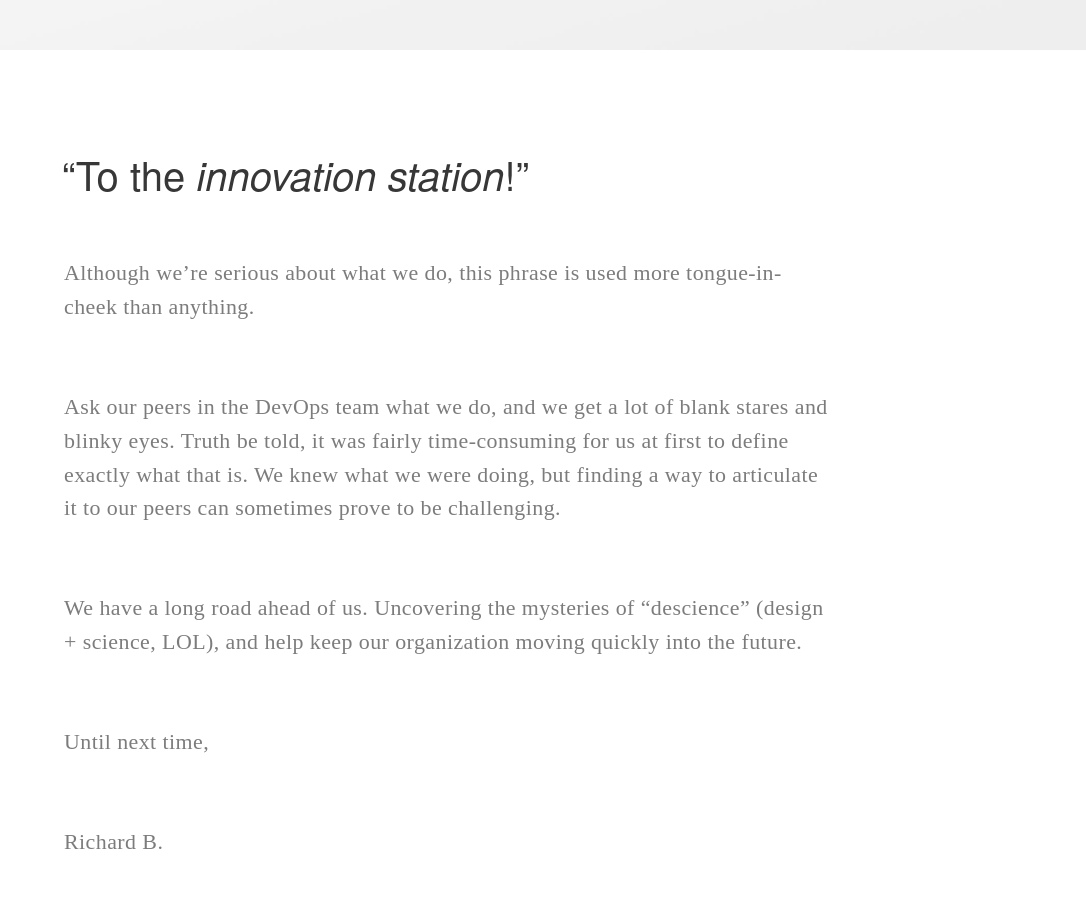
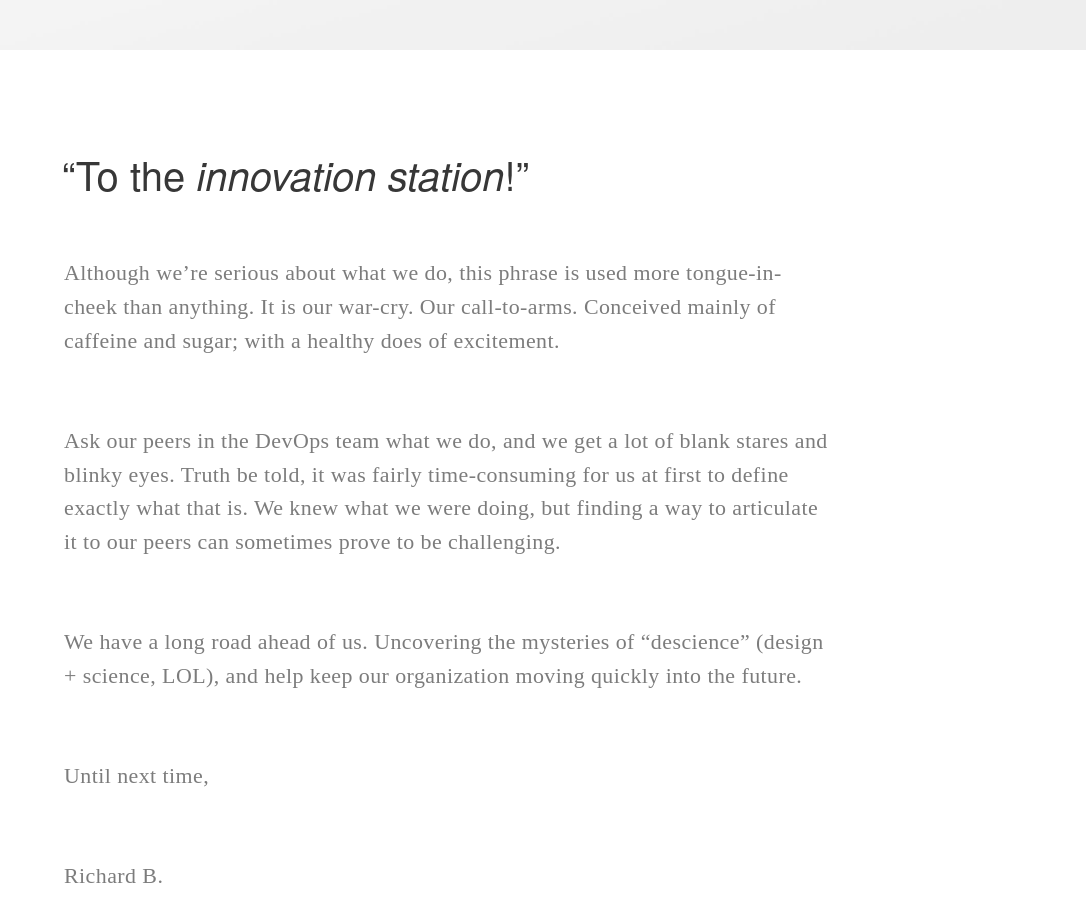
Before and after one commit to CTi-Winnipeg/cti-winnipeg.github.io, a Jekyll site: the page built from _posts/2015-01-21-first-post.md, in a window 1280 px wide and 900 px high, scrolled down 510 px. Shown: the whole window, without its empty margins (194-1280 px from the left). Built offline with Jekyll 4.4.1, drawn with Linux system fonts in a browser that asks for light colours.

Commit message:
Post update

```diff
--- a/_posts/2015-01-21-first-post.md
+++ b/_posts/2015-01-21-first-post.md
@@ -8,7 +8,7 @@ feature_img: //cti-winnipeg.github.io/img/default-feature.jpg
 # "To the _innovation station_!"
 
 
-Although we’re serious about what we do, this phrase is used more tongue-in-cheek than anything.
+Although we’re serious about what we do, this phrase is used more tongue-in-cheek than anything.  It is our war-cry.  Our call-to-arms.  Conceived mainly of caffeine and sugar; with a healthy does of excitement.
 
 Ask our peers in the DevOps team what we do, and we get a lot of blank stares and blinky eyes. Truth be told, it was fairly time-consuming for us at first to define exactly what that is. We knew what we were doing, but finding a way to articulate it to our peers can sometimes prove to be challenging.
 
```
